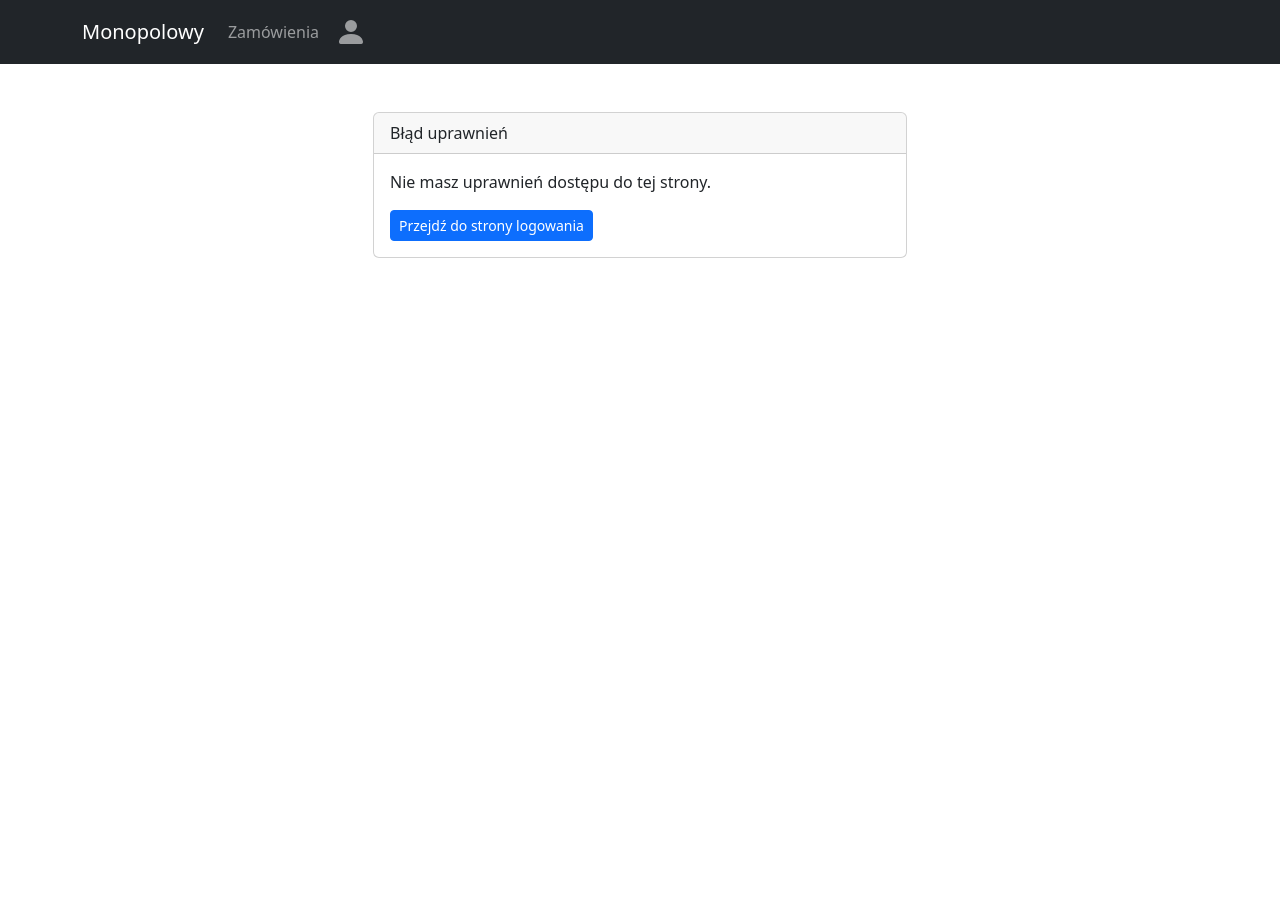
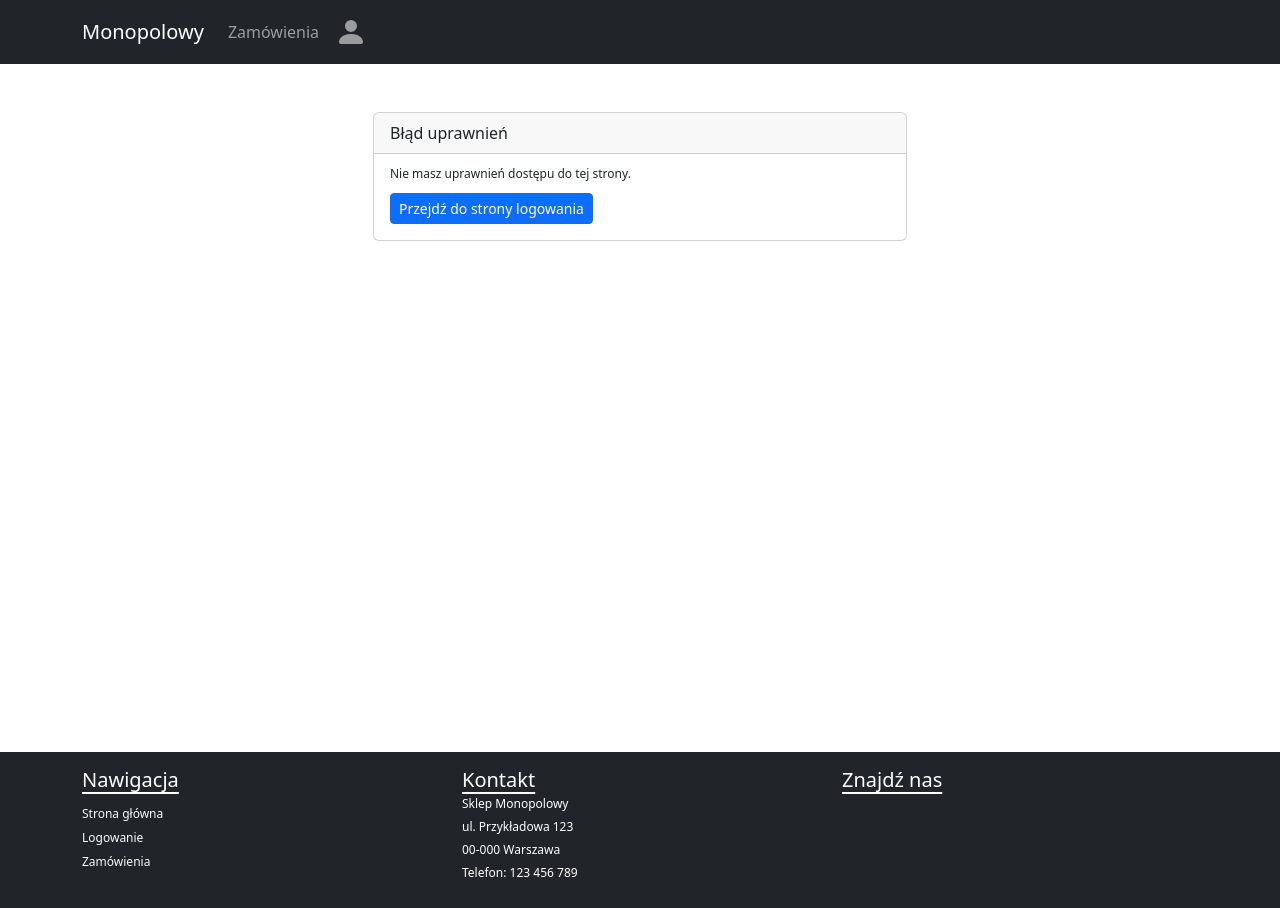
Before and after one commit to Przemek765/Sklep_monopolowy, a Django app: page /asortyment/ in a window 1280 px wide. Before the commit the page ends 258 px from the top, so only its background shows below. Run offline with Django 5.2, Linux system fonts and the light colour scheme; some libraries are stand-ins or nearby versions.

Commit message:
Add footer to base.html

```diff
--- a/sklep_monopolowy/monopolowy/templates/monopolowy/base.html
+++ b/sklep_monopolowy/monopolowy/templates/monopolowy/base.html
@@ -8,7 +8,17 @@
 
     <link href="{% static 'monopolowy/bootstrap-5.3.3-dist/css/bootstrap.css' %}" rel="stylesheet">
     <script src="{% static 'monopolowy/bootstrap-5.3.3-dist/js/bootstrap.js' %}"></script>
-
+    <style>
+        html, body {
+            margin: 0;
+            padding: 0;
+            height: 100%;
+        }
+        main {
+            min-height: 80%;
+            position: relative;
+        }
+    </style>
 </head>
 <body>
     <nav class="navbar navbar-expand-lg navbar-dark bg-dark">
@@ -41,12 +51,49 @@
         </div>
     </nav>
 
-    <main class="container mt-5">
-        {% block content %}
+<main class="container mt-5">
+    {% block content %}
 
 
 
-        {% endblock %}
-    </main>
+    {% endblock %}
+</main>
+
+
+<footer class="bg-dark text-white py-3">
+    <style>
+        footer a, p {
+            font-size: 12px;
+            line-height: 7px;
+        }
+        footer h5 {
+            text-decoration: underline;
+            text-underline-offset: 5px;
+        }
+    </style>
+  <div class="container">
+    <div class="row">
+      <div class="col-md-4">
+        <h5>Nawigacja</h5>
+        <ul class="list-unstyled">
+          <li><a class="link-underline-opacity-0 link-light" href="{% url 'monopolowy/index' %}">Strona główna</a></li>
+          <li><a class="link-underline-opacity-0 link-light" href="{% url 'monopolowy/login' %}">Logowanie</a></li>
+          <li><a class="link-underline-opacity-0 link-light" href="{% url 'monopolowy/zamowienia' %}">Zamówienia</a></li>
+        </ul>
+      </div>
+      <div class="col-md-4">
+        <h5>Kontakt</h5>
+        <p>Sklep Monopolowy</p>
+        <p>ul. Przykładowa 123</p>
+        <p>00-000 Warszawa</p>
+        <p>Telefon: 123 456 789</p>
+      </div>
+      <div class="col-md-4">
+        <h5>Znajdź nas</h5>
+      </div>
+    </div>
+  </div>
+</footer>
+
 </body>
 </html>
```
